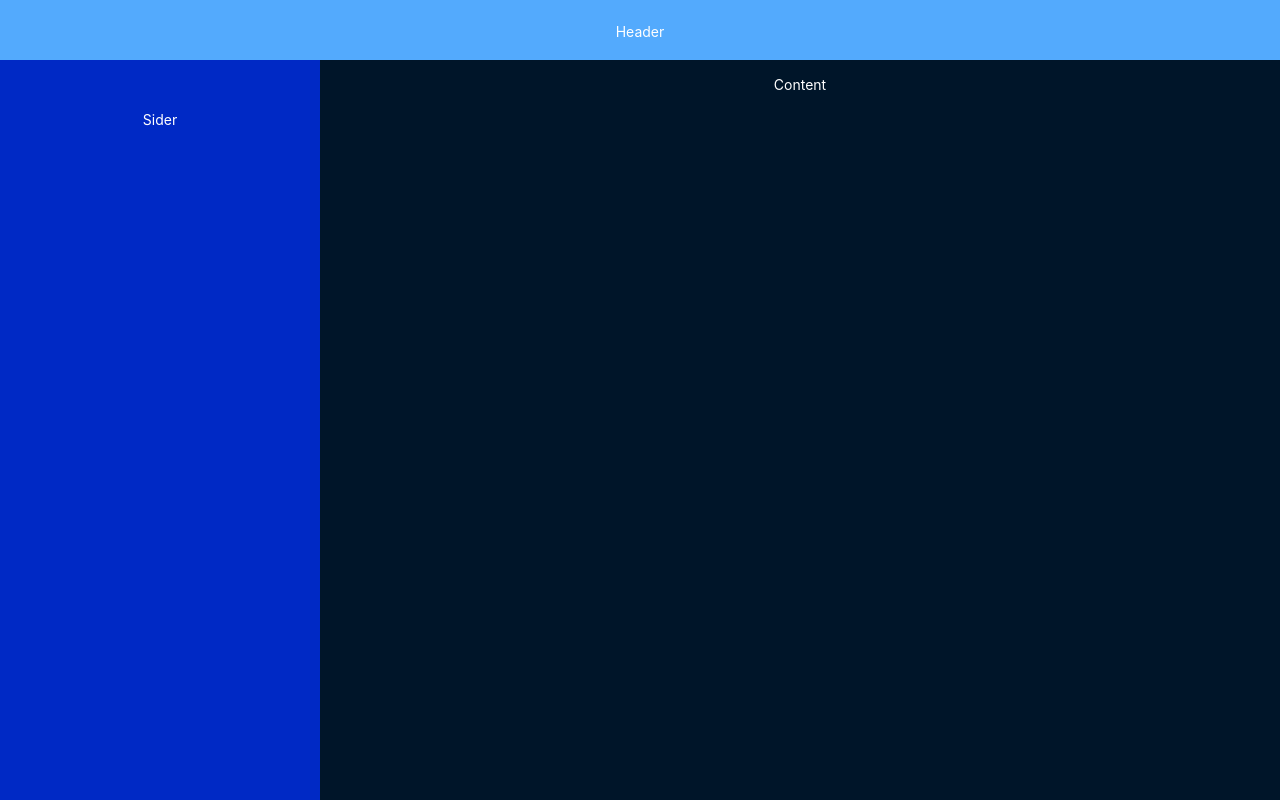
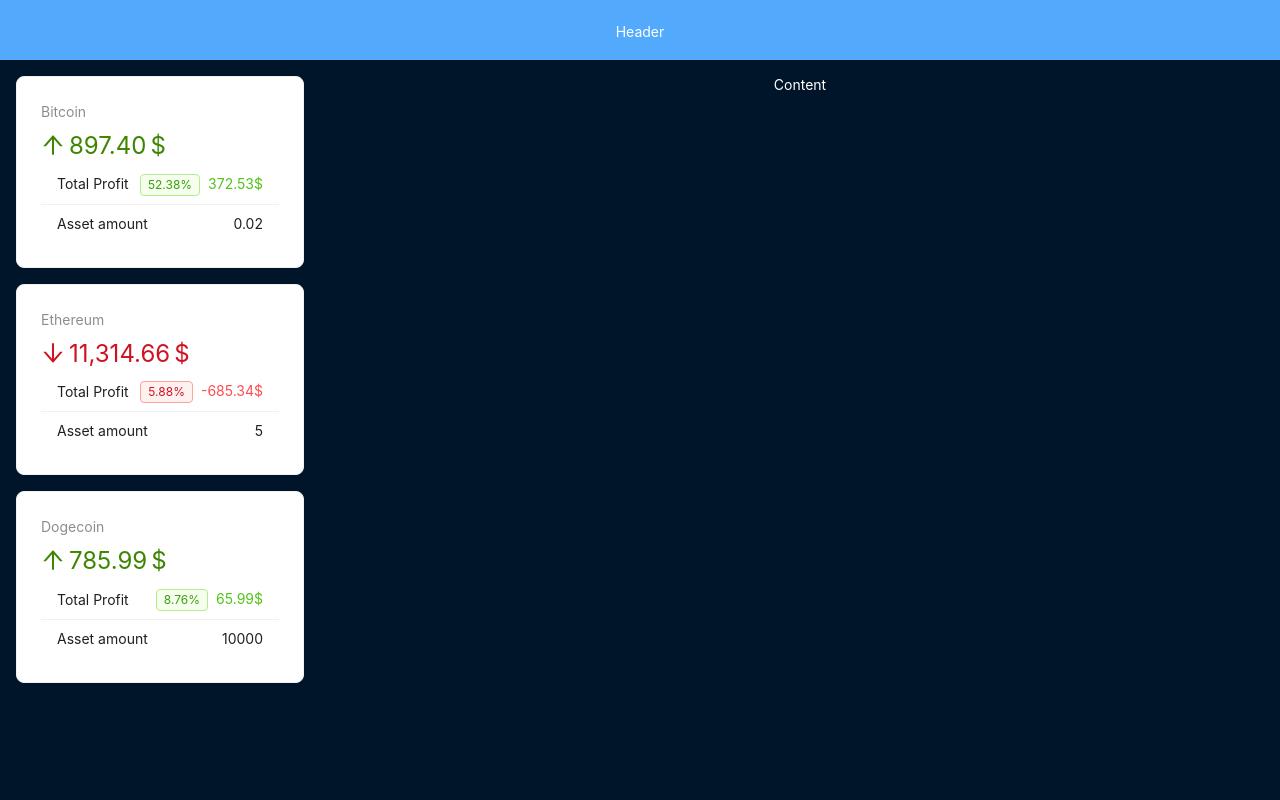
Before and after one commit to Kudzeri/react-crypto-app, a React (Vite) app: page / in a window 1280 px wide. Built offline with nearby package versions, Linux system fonts and the light colour scheme.

Commit message:
Sider created

```diff
--- a/package.json
+++ b/package.json
@@ -10,6 +10,7 @@
     "preview": "vite preview"
   },
   "dependencies": {
+    "@ant-design/icons": "^5.6.1",
     "antd": "^5.24.0",
     "react": "^19.0.0",
     "react-dom": "^19.0.0"
--- a/src/api.js
+++ b/src/api.js
@@ -4,7 +4,7 @@
     return new  Promise(resolve => {
         setTimeout(() => {
             resolve(cryptoData)
-        }, 2000)
+        }, 1)
     })
 }
 
@@ -12,6 +12,6 @@
     return new  Promise(resolve => {
         setTimeout(() => {
             resolve(cryptoAssets)
-        }, 2000)
+        }, 1)
     })
 }
--- a/src/components/layout/AppSider.jsx
+++ b/src/components/layout/AppSider.jsx
@@ -1,16 +1,94 @@
-import {Layout} from "antd";
+import {Card, Layout, List, Spin, Statistic, Tag, Typography} from "antd";
+import { ArrowDownOutlined, ArrowUpOutlined } from '@ant-design/icons';
+import {useEffect, useState} from "react";
+import {fakeFetchCrypto, fetchAssets} from "../../api.js";
+import {capitalize, percentDifference} from "../../utils.js";
 
 const siderStyle = {
-    textAlign: 'center',
-    lineHeight: '120px',
-    color: '#fff',
-    background: '#0029c5',
+    padding: '1rem'
 };
 
+const data = [
+    'Racing car sprays burning fuel into crowd.',
+    'Japanese princess to wed commoner.',
+    'Australian walks 100km after outback crash.',
+    'Man charged over missing wedding girl.',
+    'Los Angeles battles huge wildfires.',
+];
+
+
 export const AppSider = () => {
+    const [loading, setLoading] = useState(false);
+
+    const [crypto, setCrypto] = useState([]);
+    const [assets, setAssets] = useState([]);
+
+    useEffect(() => {
+        async function preload() {
+            setLoading(true);
+            const {result} = await  fakeFetchCrypto()
+            const assets = await fetchAssets()
+
+            setAssets(assets.map(asset => {
+                const coin = result.find(c => c.id === asset.id)
+                return {
+                    grow: asset.price < coin.price,
+                    growPercent: percentDifference(asset.price, coin.price),
+                    totalAmount: asset.amount * coin.price,
+                    totalProfit: asset.amount * coin.price - asset.amount * asset.price,
+                    ...asset
+                }
+            }))
+            setCrypto(result)
+            setLoading(false);
+        }
+
+        preload()
+    }, []);
+
+    if (loading) {
+        return <Spin fullscreen />;
+    }
+
+
     return (
         <Layout.Sider width='25%' style={siderStyle}>
-            Sider
+            {assets.map((asset) => (
+                <Card style={{marginBottom: '1rem'}} key={asset.id}>
+                    <Statistic
+                        title={capitalize(asset.id)}
+                        value={asset.totalAmount}
+                        precision={2}
+                        valueStyle={{ color: asset.grow ? '#3f8600' : '#cf1322' }}
+                        prefix={asset.grow ? <ArrowUpOutlined /> : <ArrowDownOutlined />}
+                        suffix="$"
+                    />
+                    <List
+                        size='small'
+                        dataSource={[
+                            {title: 'Total Profit', value: asset.totalProfit, withTag: true},
+                            {title: 'Asset amount', value: asset.amount, isPlain: true},
+                        ]}
+                        renderItem={(item) => (
+                            <List.Item>
+                                <span>{item.title}</span>
+
+                                <span>
+                                {item.withTag && (<Tag color={asset.grow ? 'green' : 'red'}>
+                                    {asset.growPercent}%
+                                </Tag>)}
+                                {!item.isPlain && (
+                                    <Typography.Text type={asset.grow ? 'success' : 'danger'}>
+                                        {parseFloat(item.value).toFixed(2)}$
+                                    </Typography.Text>
+                                )}
+                                {item.isPlain && item.value}
+                                </span>
+                            </List.Item>
+                        )}
+                    />
+                </Card>
+            ))}
         </Layout.Sider>
     )
 }
--- a/src/data.js
+++ b/src/data.js
@@ -622,4 +622,10 @@
     price: 2400,
     date: new Date(),
   },
+  {
+    id: 'dogecoin',
+    amount: 10000,
+    price: 0.072,
+    date: new Date(),
+  },
 ]
--- /dev/null
+++ b/src/utils.js
@@ -0,0 +1,9 @@
+export function percentDifference(price, price2) {
+    const percent = 100 * Math.abs((price - price2) / ((price+price2)/2))
+
+    return percent.toFixed(2);
+}
+
+export function capitalize(str) {
+    return str.charAt(0).toUpperCase() + str.slice(1);
+}
```
Also changed, not shown: 1 other file (tests, documents, lock files or other folders).
